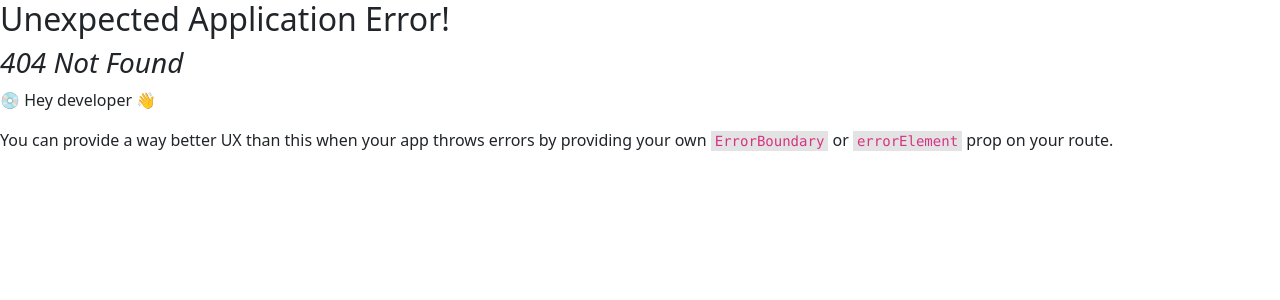
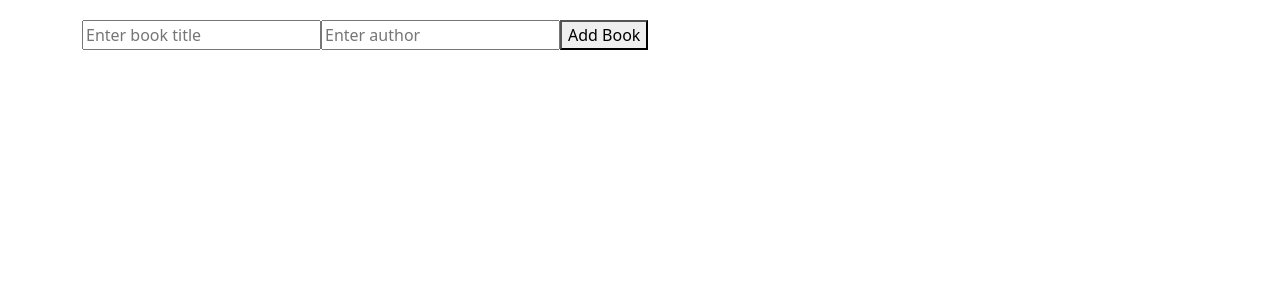
Before and after one commit to CurtesMalteser/react-nd, a React (Create React App) app in the folder hello-react-world/hello-app/: page /add-books in a window 1280 px wide. Before the commit this address had no page. Shown: the top 300 px of the page. Built offline with nearby package versions, Linux system fonts and the light colour scheme; the HTML template or start-up script is replaced by a standard one.

Commit message:
Adds AddBooks component
* implements some dummy UI to test navigation by typing the url

```diff
--- a/hello-react-world/hello-app/src/App.tsx
+++ b/hello-react-world/hello-app/src/App.tsx
@@ -1,14 +1,20 @@
 import { createBrowserRouter, RouterProvider } from 'react-router-dom';
 import './App.css';
 import HomePage from './pages/Home';
+import AddBooks from './pages/AddBooks';
 
 
 const router = createBrowserRouter([
   { path: '/', element: <HomePage /> },
+  { path: '/add-books', element: <AddBooks /> }
 ])
 
 function App() {
-  return <RouterProvider router={router} />
+  return (
+    <div className="App">
+      <RouterProvider router={router} />
+    </div>
+  )
 }
 
 export default App;
--- /dev/null
+++ b/hello-react-world/hello-app/src/pages/AddBooks.tsx
@@ -0,0 +1,35 @@
+import React, { useState } from 'react';
+import Container from 'react-bootstrap/Container';
+
+function AddBooks() {
+    const [bookTitle, setBookTitle] = useState('');
+    const [author, setAuthor] = useState('');
+
+    const handleTitleChange = (e: { target: { value: React.SetStateAction<string> } }) => {
+        setBookTitle(e.target.value);
+    };
+
+    const handleAuthorChange = (e: { target: { value: React.SetStateAction<string> } }) => {
+        setAuthor(e.target.value);
+    };
+
+    const handleAddBook = () => {
+        // Add your logic here to post book to the server
+        console.log('Book added:', bookTitle, 'by', author);
+
+        // Implement form validation here
+        // Reset the input fields if request is successful
+        setBookTitle('');
+        setAuthor('');
+    };
+
+    return (
+        <Container style={{ marginTop: 20, marginBottom: 20, }}>
+            <input type="text" value={bookTitle} onChange={handleTitleChange} placeholder="Enter book title" />
+            <input type="text" value={author} onChange={handleAuthorChange} placeholder="Enter author" />
+            <button onClick={handleAddBook}>Add Book</button>
+        </Container>
+    );
+}
+
+export default AddBooks;
--- a/hello-react-world/hello-app/src/pages/Home.tsx
+++ b/hello-react-world/hello-app/src/pages/Home.tsx
@@ -23,10 +23,10 @@ function HomePage() {
 
 
   return (
-        <div className="App">
+    <>
       <Header />
       <BooksList books={books} />
-        </div>
+    </>
   );
 }
 
```
Lines whose indentation alone changed are shown as unchanged.
